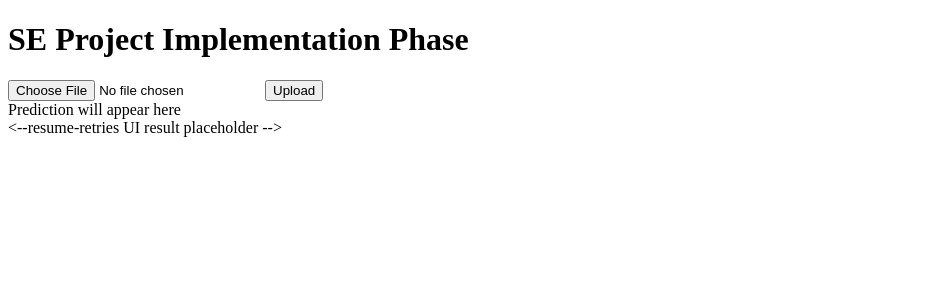
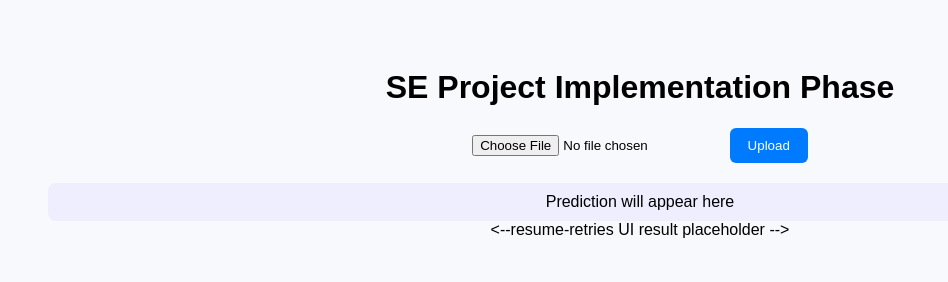
Before and after one commit to pes2ug23cs257/se-project-implementation-phase, a plain HTML site: page frontend/index.html in a window 1280 px wide. Shown: the whole page, without its empty margins (0-948 px from the left). Drawn offline with Linux system fonts and the light colour scheme.

Commit message:
style(US-010): add basic styling and layout improvements

```diff
--- a/frontend/index.html
+++ b/frontend/index.html
@@ -1,6 +1,7 @@
 <!doctype html>
 <html>
   <head>
+    <link rel="stylesheet" href="style.css">
     <meta charset="utf-8">
     <title>SE Project Demo</title>
   </head>
--- /dev/null
+++ b/frontend/style.css
@@ -0,0 +1,3 @@
+body {font-family:Arial;background:#f7f9fc;text-align:center;padding:40px;}
+button {background:#007bff;color:#fff;padding:10px 18px;border:none;border-radius:6px;}
+#result {margin-top:20px;background:#eef;padding:10px;border-radius:8px;}
```
